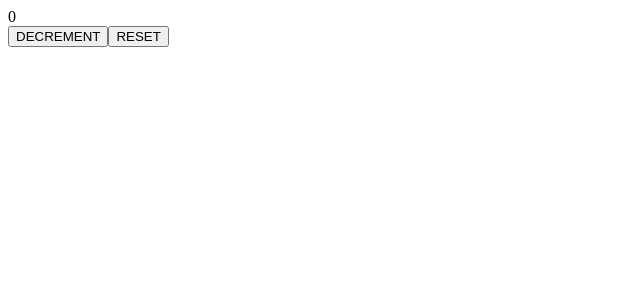
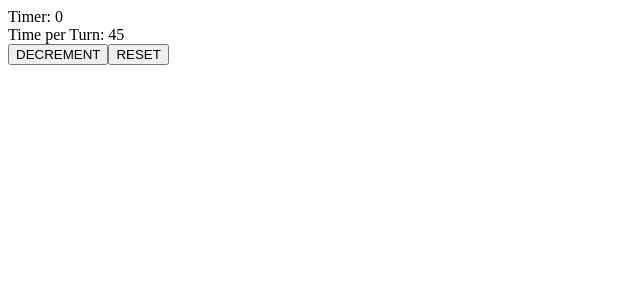
Before and after one commit to LevPewPew/hats-reboot, a React (Create React App) app: page / in a window 1280 px wide. Shown: the top 300 px of the page, without its empty margins (0-640 px from the left). Built offline with nearby package versions, Linux system fonts and the light colour scheme.

Commit message:
added settings state management

```diff
--- a/src/actions/action-types.ts
+++ b/src/actions/action-types.ts
@@ -1,4 +1,9 @@
-export enum ActionType {
+export enum GameActionType {
   DECREMENT_TIMER = 'DECREMENT_TIMER',
   RESET_TIMER = 'RESET_TIMER',
 }
+
+export enum SettingsActionType {
+  DECREMENT_TIME_PER_TURN = 'DECREMENT_TIME_PER_TURN',
+  INCREMENT_TIME_PER_TURN = 'INCREMENT_TIME_PER_TURN',
+}
--- a/src/actions/game-actions.ts
+++ b/src/actions/game-actions.ts
@@ -1,21 +1,21 @@
-import { ActionType } from './action-types';
+import { GameActionType } from './action-types';
 
 export interface DecrementTimerAction {
-  type: ActionType.DECREMENT_TIMER;
+  type: GameActionType.DECREMENT_TIMER;
 }
 
 export interface ResetTimerAction {
-  type: ActionType.RESET_TIMER;
+  type: GameActionType.RESET_TIMER;
 }
 
 export function decrementTimer(): DecrementTimerAction {
   return {
-    type: ActionType.DECREMENT_TIMER,
+    type: GameActionType.DECREMENT_TIMER,
   };
 }
 
 export function resetTimer(): ResetTimerAction {
   return {
-    type: ActionType.RESET_TIMER,
+    type: GameActionType.RESET_TIMER,
   };
 }
--- a/src/components/Timer.tsx
+++ b/src/components/Timer.tsx
@@ -9,10 +9,12 @@ interface TimerProps {
 
 export const Timer: React.FC<TimerProps> = ({ className }) => {
   const timer: number = useSelector<RootState, number>((state) => state.gameReducer.timer);
+  const timePerTurn: number = useSelector<RootState, number>((state) => state.settingsReducer.timePerTurn);
 
   return (
     <div className={className}>
-      <div>{timer}</div>
+      <div>Timer: {timer}</div>
+      <div>Time per Turn: {timePerTurn}</div>
     </div>
   );
 };
--- a/src/reducers/game-reducer.ts
+++ b/src/reducers/game-reducer.ts
@@ -1,4 +1,4 @@
-import { ActionType } from 'src/actions/action-types';
+import { GameActionType } from 'src/actions/action-types';
 import { GameAction } from '@hats-reboot/state-management-types';
 
 const TOTAL_ROUND_TIME = 45;
@@ -13,12 +13,12 @@ function gameReducer(state: GameState = initialState, action: GameAction) {
   let newState: GameState;
 
   switch (action.type) {
-    case ActionType.DECREMENT_TIMER:
+    case GameActionType.DECREMENT_TIMER:
       return {
         ...state,
         timer: state.timer - 1,
       };
-    case ActionType.RESET_TIMER:
+    case GameActionType.RESET_TIMER:
       return {
         ...state,
         timer: TOTAL_ROUND_TIME,
--- a/src/reducers/root-reducer.ts
+++ b/src/reducers/root-reducer.ts
@@ -1,8 +1,10 @@
 import { combineReducers } from 'redux';
 import gameReducer from './game-reducer';
+import settingsReducer from './settings-reducer';
 
 const rootReducer = combineReducers({
   gameReducer,
+  settingsReducer,
 });
 
 export type RootState = ReturnType<typeof rootReducer>;
--- /dev/null
+++ b/src/reducers/settings-reducer.ts
@@ -0,0 +1,31 @@
+import { SettingsActionType } from 'src/actions/action-types';
+import { SettingsAction } from '@hats-reboot/state-management-types';
+
+interface SettingsState {
+  timePerTurn: number;
+}
+
+const initialState: SettingsState = { timePerTurn: 45 };
+
+function settingsReducer(state: SettingsState = initialState, action: SettingsAction) {
+  let newState: SettingsState;
+
+  switch (action.type) {
+    case SettingsActionType.DECREMENT_TIME_PER_TURN:
+      return {
+        ...state,
+        timePerTurn: state.timePerTurn - 1,
+      };
+    case SettingsActionType.INCREMENT_TIME_PER_TURN:
+      return {
+        ...state,
+        timePerTurn: state.timePerTurn + 1,
+      };
+    default:
+      newState = { ...state };
+  }
+
+  return newState;
+}
+
+export default settingsReducer;
--- a/src/type.d.ts
+++ b/src/type.d.ts
@@ -4,4 +4,5 @@ declare module '@hats-reboot/state-management-types' {
   import { StateType, ActionType } from 'typesafe-actions';
   export type RootState = StateType<typeof import('./reducers/root-reducer').default>;
   export type GameAction = ActionType<typeof import('./actions/game-actions')>;
+  export type SettingsAction = ActionType<typeof import('./actions/settings-actions')>;
 }
```
Also changed, not shown: src/actions/settings-actions.ts (added, +21 -0 lines).
